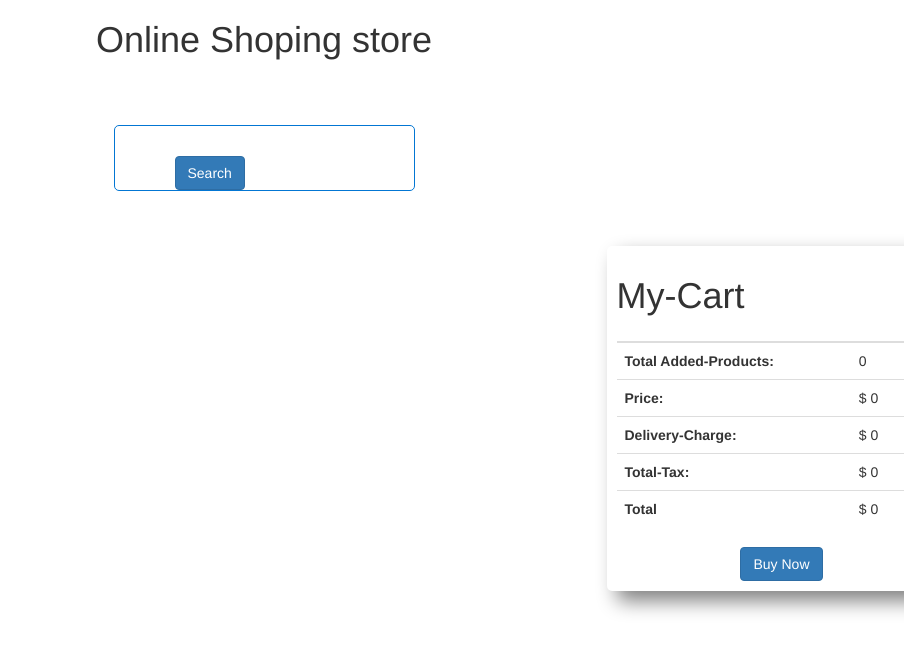
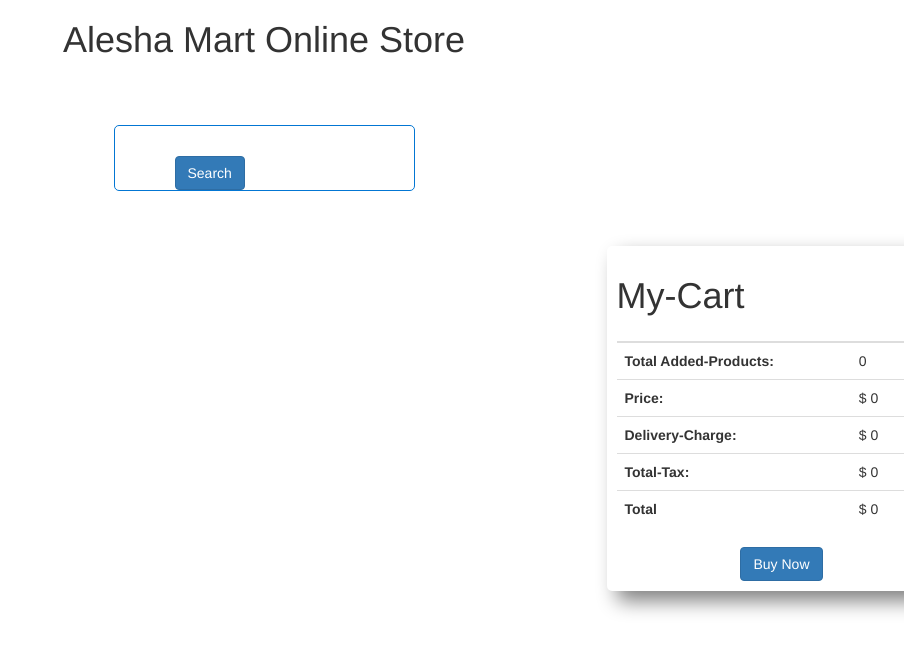
Before and after one commit to RubelShahriar/store-project, a plain HTML site: page index.html in a window 1280 px wide. Shown: the whole page, without its empty margins (376-1280 px from the left). Drawn offline with nearby package versions, Linux system fonts and the light colour scheme; no server answers.

Commit message:
final commit one

```diff
--- a/index.html
+++ b/index.html
@@ -5,7 +5,7 @@
   <meta charset="UTF-8" />
   <meta http-equiv="X-UA-Compatible" content="IE=edge" />
   <meta name="viewport" content="width=device-width, initial-scale=1.0" />
-  <title>Amar store</title>
+  <title>Alesha Mart</title>
   <link rel="stylesheet" href="./css/style.css" />
   <!-- Latest compiled and minified CSS -->
   <link rel="stylesheet" href="https://maxcdn.bootstrapcdn.com/bootstrap/3.3.7/css/bootstrap.min.css"
@@ -20,7 +20,7 @@
 <body>
   <!-- =========header part start========= -->
   <header>
-    <h1 class="text-center">Online Shoping store</h1>
+    <h1 class="text-center">Alesha Mart Online Store</h1>
   </header>
 
   <!-- =========main part start=========== -->
@@ -96,4 +96,5 @@
   <script src="https://kit.fontawesome.com/0c5255bdac.js" crossorigin="anonymous"></script>
   <script src="./js/app.js"></script>
 </body>
+
 </html>
```
